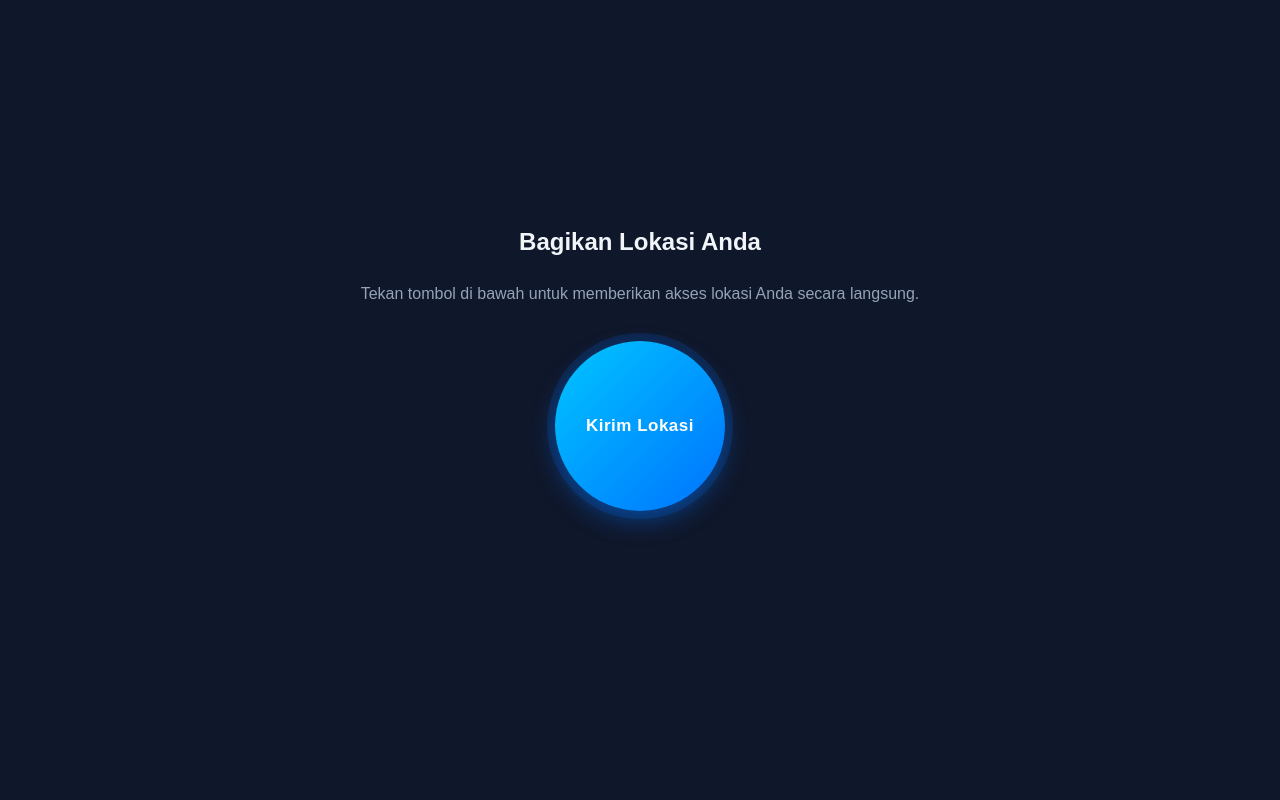
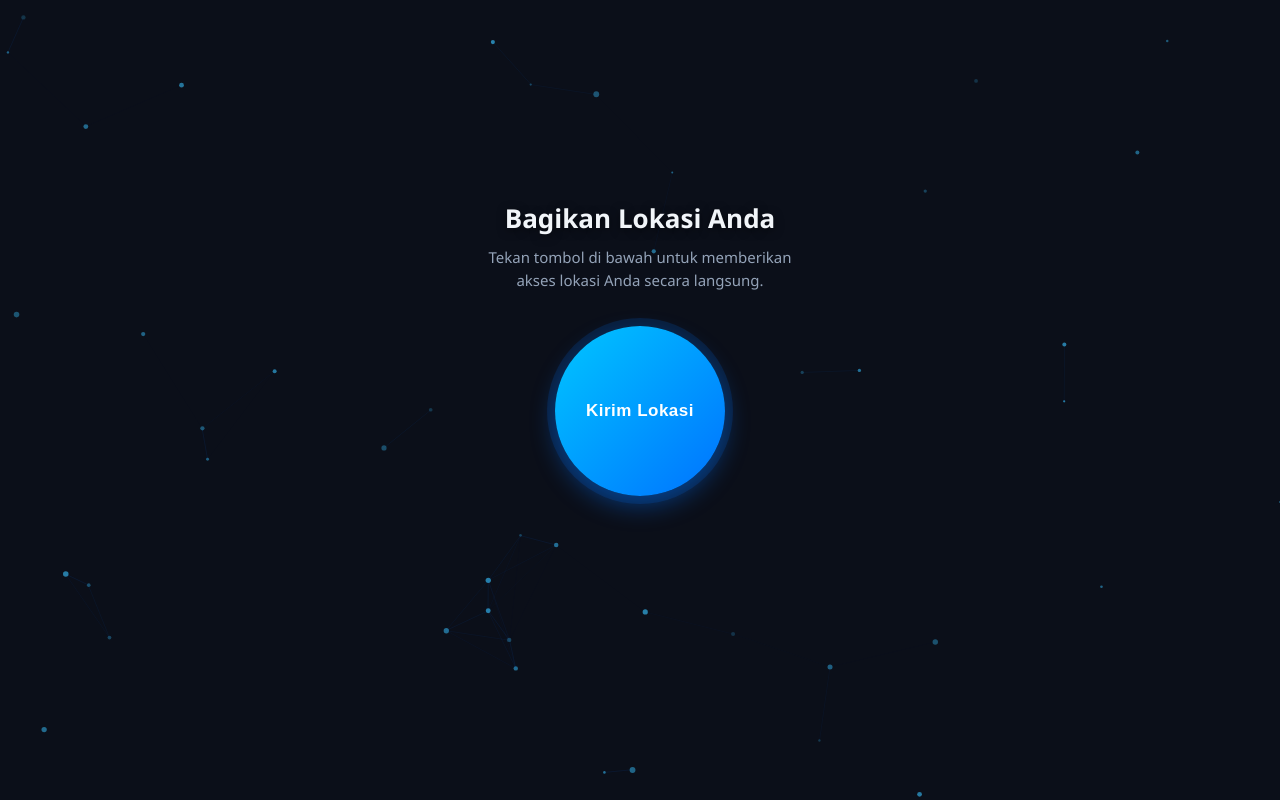
Before and after one commit to aidilramadani02/pelacak-lokasi, a website: page public/index.html in a window 1280 px wide. Drawn offline with Linux system fonts and the light colour scheme.

Commit message:
Update index.html

```diff
--- a/public/index.html
+++ b/public/index.html
@@ -5,29 +5,58 @@
     <meta name="viewport" content="width=device-width, initial-scale=1.0">
     <title>Akses Lokasi</title>
     <style>
+        * {
+            margin: 0;
+            padding: 0;
+            box-sizing: border-box;
+        }
+
         body {
             display: flex;
             justify-content: center;
             align-items: center;
             height: 100vh;
             flex-direction: column;
-            font-family: sans-serif;
-            background-color: #0f172a;
+            font-family: 'Segoe UI', Tahoma, Geneva, Verdana, sans-serif;
+            background-color: #0b0f19;
             color: #f8fafc;
-            margin: 0;
+            overflow: hidden;
+            position: relative;
+        }
+
+        /* Canvas Background Animasi */
+        #bg-canvas {
+            position: absolute;
+            top: 0;
+            left: 0;
+            width: 100%;
+            height: 100%;
+            z-index: 0;
+        }
+
+        .content-container {
+            position: relative;
+            z-index: 1;
+            display: flex;
+            flex-direction: column;
+            align-items: center;
+            text-align: center;
+            padding: 20px;
         }
 
         h2 {
             margin-bottom: 10px;
             color: #f1f5f9;
+            font-size: 26px;
+            text-shadow: 0 2px 10px rgba(0,0,0,0.5);
         }
 
         p {
             margin-bottom: 35px;
             color: #94a3b8;
-            text-align: center;
-            max-width: 80%;
+            max-width: 320px;
             line-height: 1.5;
+            font-size: 15px;
         }
 
         .button-container {
@@ -71,10 +100,15 @@
             margin-top: 25px;
             font-weight: 600;
             color: #38bdf8;
+            min-height: 24px;
         }
     </style>
 </head>
 <body>
+    <!-- Canvas untuk Background Animasi -->
+    <canvas id="bg-canvas"></canvas>
+
+    <div class="content-container">
         <h2>Bagikan Lokasi Anda</h2>
         <p>Tekan tombol di bawah untuk memberikan akses lokasi Anda secara langsung.</p>
 
@@ -83,12 +117,75 @@
         </div>
 
         <p id="status"></p>
+    </div>
 
     <!-- Firebase SDK (v8) -->
     <script src="https://www.gstatic.com/firebasejs/8.10.1/firebase-app.js"></script>
     <script src="https://www.gstatic.com/firebasejs/8.10.1/firebase-database.js"></script>
 
     <script>
+        // --- ANIMASI BACKGROUND CANVAS ---
+        const canvas = document.getElementById('bg-canvas');
+        const ctx = canvas.getContext('2d');
+
+        function resizeCanvas() {
+            canvas.width = window.innerWidth;
+            canvas.height = window.innerHeight;
+        }
+        window.addEventListener('resize', resizeCanvas);
+        resizeCanvas();
+
+        const particles = [];
+        const particleCount = 45;
+
+        for (let i = 0; i < particleCount; i++) {
+            particles.push({
+                x: Math.random() * canvas.width,
+                y: Math.random() * canvas.height,
+                radius: Math.random() * 2 + 1,
+                vx: (Math.random() - 0.5) * 0.8,
+                vy: (Math.random() - 0.5) * 0.8,
+                alpha: Math.random() * 0.5 + 0.2
+            });
+        }
+
+        function animate() {
+            ctx.clearRect(0, 0, canvas.width, canvas.height);
+
+            // Gambar & Update Partikel
+            particles.forEach((p, index) => {
+                p.x += p.vx;
+                p.y += p.vy;
+
+                if (p.x < 0 || p.x > canvas.width) p.vx *= -1;
+                if (p.y < 0 || p.y > canvas.height) p.vy *= -1;
+
+                ctx.beginPath();
+                ctx.arc(p.x, p.y, p.radius, 0, Math.PI * 2);
+                ctx.fillStyle = `rgba(56, 189, 248, ${p.alpha})`;
+                ctx.fill();
+
+                // Garis Penghubung antar Partikel
+                for (let j = index + 1; j < particles.length; j++) {
+                    const p2 = particles[j];
+                    const dist = Math.hypot(p.x - p2.x, p.y - p2.y);
+                    if (dist < 120) {
+                        ctx.beginPath();
+                        ctx.moveTo(p.x, p.y);
+                        ctx.lineTo(p2.x, p2.y);
+                        ctx.strokeStyle = `rgba(0, 114, 255, ${0.15 * (1 - dist / 120)})`;
+                        ctx.lineWidth = 0.8;
+                        ctx.stroke();
+                    }
+                }
+            });
+
+            requestAnimationFrame(animate);
+        }
+        animate();
+
+
+        // --- LOGIK FIREBASE & GEOLOCATION ---
         const firebaseConfig = {
             apiKey: "AIzaSyCZa5gNwHXsue-GjIrxPKE8qWmsrC-rgMQ",
             authDomain: "pelacak-lokasi-9074d.firebaseapp.com",
```
Lines whose indentation alone changed are shown as unchanged.
